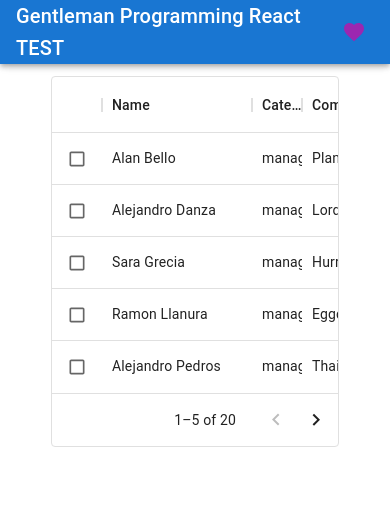
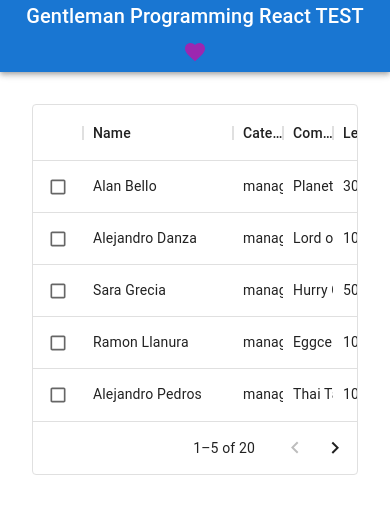
Before and after one commit to Gentleman-Programming/GentlemanTestReact, a React (Vite) app: page / in a window 390 px wide. Shown: the top 514 px of the page. Built offline with nearby package versions, Linux system fonts and the light colour scheme.

Commit message:
fix: add mobile support

```diff
--- a/src/components/Navbar/Navbar.tsx
+++ b/src/components/Navbar/Navbar.tsx
@@ -1,15 +1,24 @@
-import { AppBar, IconButton, Toolbar, Typography } from '@mui/material';
+import {AppBar, IconButton, Toolbar, Typography} from '@mui/material';
 import React from 'react';
-import { CustomDialog } from '../CustomDialog';
-import { FavoriteTable } from './FavoriteTable';
+import {CustomDialog} from '../CustomDialog';
+import {FavoriteTable} from './FavoriteTable';
 import FavoriteIcon from '@mui/icons-material/Favorite';
-import { dialogOpenSubject$ } from '../CustomDialog/CustomDialog';
-import { useSelector } from 'react-redux';
-import { AppStore } from '@/redux/store';
+import {dialogOpenSubject$} from '../CustomDialog/CustomDialog';
+import styled from "styled-components";
 
-export interface NavbarInterface {}
+const StyledToolbar = styled(Toolbar)`
+  display: flex;
+  flex-flow: row wrap;
+  justify-content: space-between;
 
-const Navbar: React.FC<NavbarInterface> = () => {
+  /* on xs devices, the toolbar will be displayed in a column */
+  @media (max-width: 480px) {
+    flex-flow: column wrap;
+    justify-content: center;
+  }
+`;
+
+const Navbar: React.FC = () => {
   const handleClick = () => {
     dialogOpenSubject$.setSubject = true;
   };
@@ -17,17 +26,17 @@ const Navbar: React.FC<NavbarInterface> = () => {
   return (
     <>
       <CustomDialog>
-        <FavoriteTable />
+        <FavoriteTable/>
       </CustomDialog>
       <AppBar position="sticky">
-        <Toolbar>
-          <Typography variant="h6" component="div" sx={{ flexGrow: 1 }}>
+        <StyledToolbar>
+          <Typography variant="h6" component="div">
             Gentleman Programming React TEST
           </Typography>
-          <IconButton color="secondary" aria-label="favorites" component="label" onClick={handleClick}>
-            <FavoriteIcon />
+          <IconButton color="secondary" aria-label="favorites" onClick={handleClick}>
+            <FavoriteIcon/>
           </IconButton>
-        </Toolbar>
+        </StyledToolbar>
       </AppBar>
     </>
   );
--- a/src/styled-components/layout.styled.component.ts
+++ b/src/styled-components/layout.styled.component.ts
@@ -1,10 +1,11 @@
 import styled from 'styled-components';
 
 export const LayoutContainer = styled.div`
-  width: 80VW;
+  max-width: 800px;
   margin: 0 auto;
+  padding-top: 1rem;
 
   @media only screen and (max-width: 1176px) {
-    padding: 12px;
+    padding: 2rem;
   }
 `;
```
